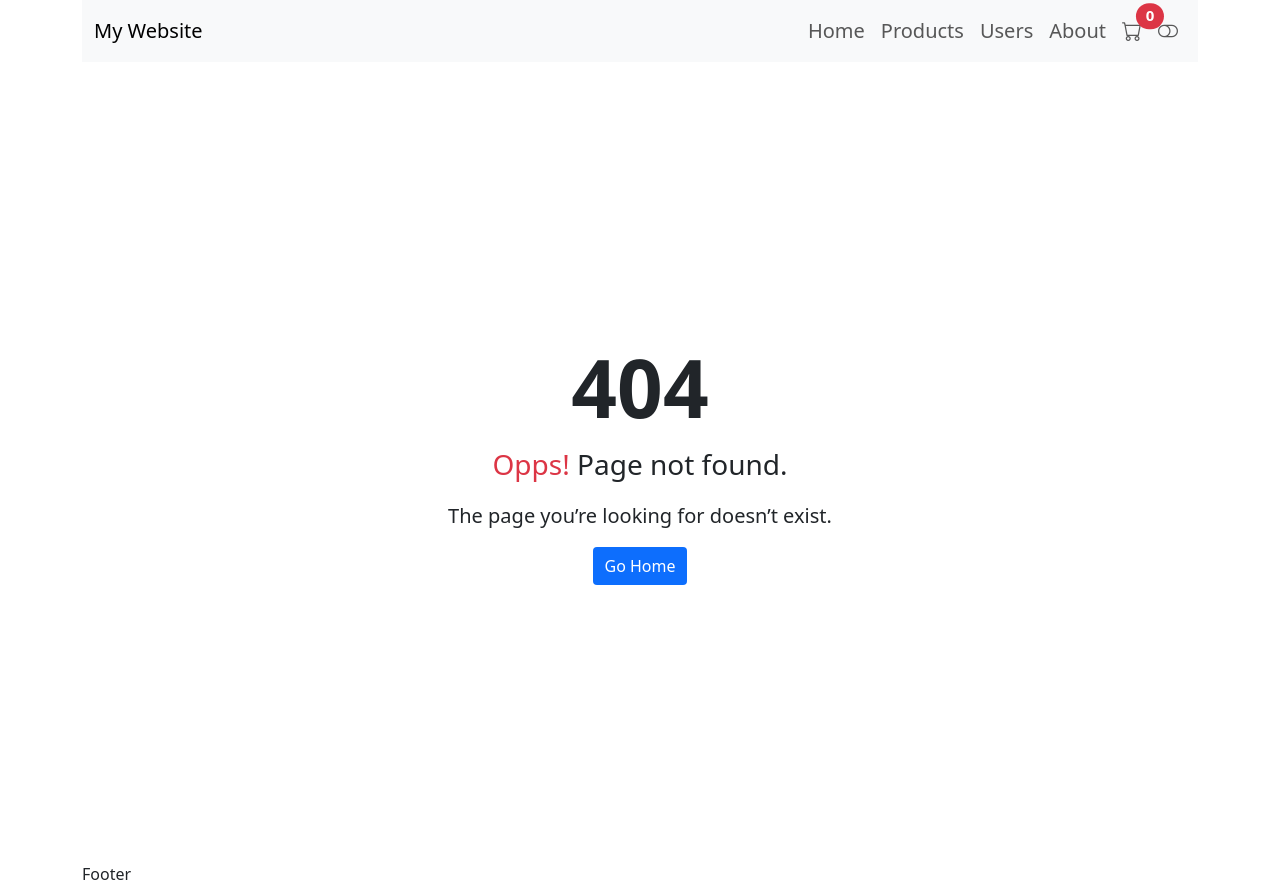
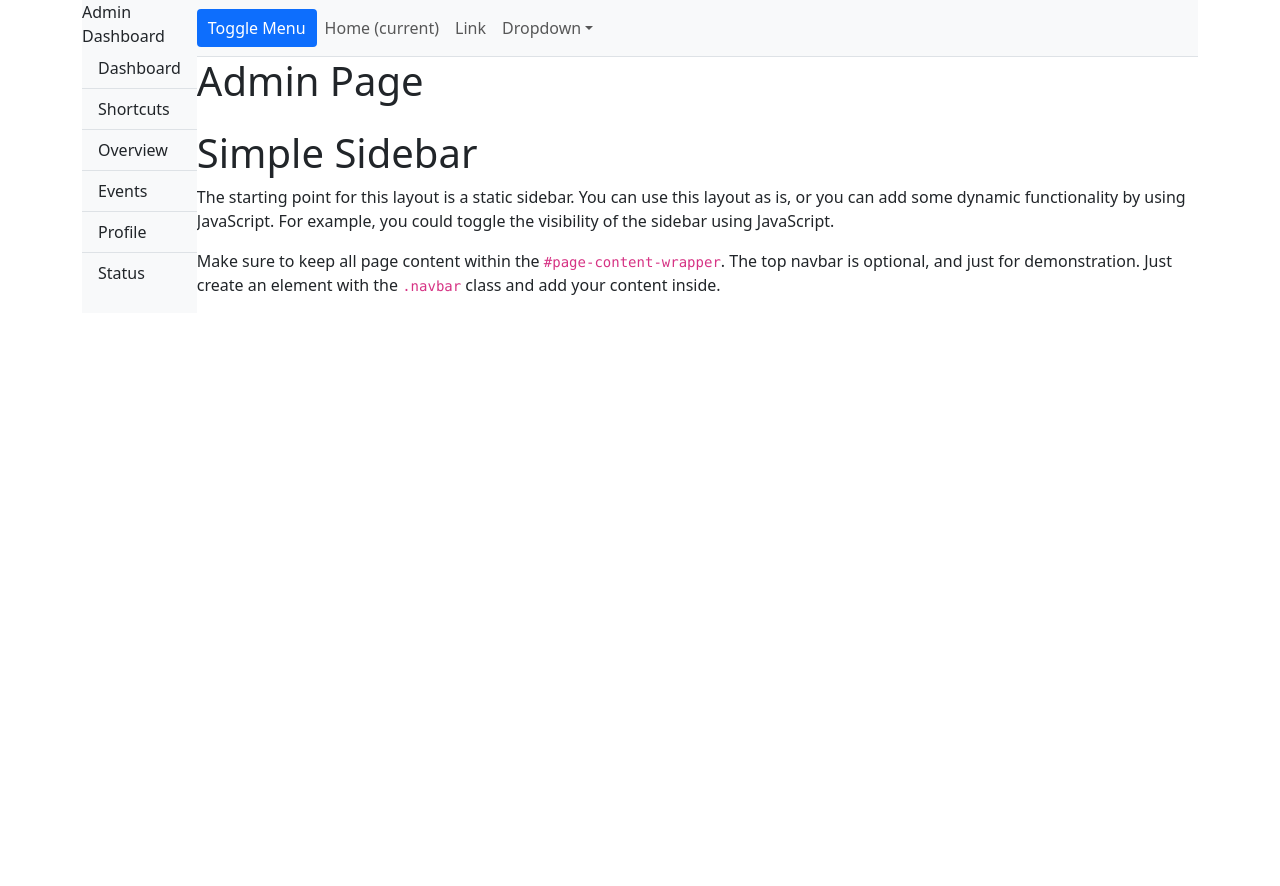
Before and after one commit to eminbasbayan/emlak-katilim-react-egitimi2, a React (Vite) app: page /admin in a window 1280 px wide. Before the commit this address had no page. After the commit the page ends 800 px from the top, so only its background shows below. Built offline with nearby package versions, Linux system fonts and the light colour scheme.

Commit message:
admin layout

```diff
--- a/src/App.jsx
+++ b/src/App.jsx
@@ -15,6 +15,8 @@
 import Error404 from "./pages/404Page";
 import ProductDetailsPage from "./pages/ProductDetailsPage";
 import { fethWithTimeout } from "./utils/fetchWithTimeout";
+import AdminPage from "./pages/Admin/AdminPage";
+import AdminLayout from "./layouts/AdminLayout";
 
 function App() {
   const { themeMode } = useContext(ThemeContext);
@@ -58,8 +60,22 @@
           element: <ProductDetailsPage />,
         },
         {
+          path: "/admin",
+          element: <AdminPage />,
+        },
+        {
           path: "*",
           element: <Error404 />,
+        },
+      ],
+    },
+    {
+      path: "/admin",
+      element: <AdminLayout />,
+      children: [
+        {
+          index: true,
+          element: <AdminPage />,
         },
       ],
     },
--- /dev/null
+++ b/src/components/Admin/Navbar.jsx
@@ -0,0 +1,66 @@
+const Navbar = () => {
+  return (
+    <nav className="navbar navbar-expand-lg navbar-light bg-light border-bottom">
+      <button className="btn btn-primary" id="menu-toggle">
+        Toggle Menu
+      </button>
+
+      <button
+        className="navbar-toggler"
+        type="button"
+        data-toggle="collapse"
+        data-target="#navbarSupportedContent"
+        aria-controls="navbarSupportedContent"
+        aria-expanded="false"
+        aria-label="Toggle navigation"
+      >
+        <span className="navbar-toggler-icon"></span>
+      </button>
+
+      <div className="collapse navbar-collapse" id="navbarSupportedContent">
+        <ul className="navbar-nav ml-auto mt-2 mt-lg-0">
+          <li className="nav-item active">
+            <a className="nav-link" href="#">
+              Home <span className="sr-only">(current)</span>
+            </a>
+          </li>
+          <li className="nav-item">
+            <a className="nav-link" href="#">
+              Link
+            </a>
+          </li>
+          <li className="nav-item dropdown">
+            <a
+              className="nav-link dropdown-toggle"
+              href="#"
+              id="navbarDropdown"
+              role="button"
+              data-toggle="dropdown"
+              aria-haspopup="true"
+              aria-expanded="false"
+            >
+              Dropdown
+            </a>
+            <div
+              className="dropdown-menu dropdown-menu-right"
+              aria-labelledby="navbarDropdown"
+            >
+              <a className="dropdown-item" href="#">
+                Action
+              </a>
+              <a className="dropdown-item" href="#">
+                Another action
+              </a>
+              <div className="dropdown-divider"></div>
+              <a className="dropdown-item" href="#">
+                Something else here
+              </a>
+            </div>
+          </li>
+        </ul>
+      </div>
+    </nav>
+  );
+};
+
+export default Navbar;
--- /dev/null
+++ b/src/components/Admin/Sidebar.jsx
@@ -0,0 +1,29 @@
+const Sidebar = () => {
+  return (
+    <div className="bg-light border-right" id="sidebar-wrapper">
+      <div className="sidebar-heading">Admin Dashboard </div>
+      <div className="list-group list-group-flush">
+        <a href="#" className="list-group-item list-group-item-action bg-light">
+          Dashboard
+        </a>
+        <a href="#" className="list-group-item list-group-item-action bg-light">
+          Shortcuts
+        </a>
+        <a href="#" className="list-group-item list-group-item-action bg-light">
+          Overview
+        </a>
+        <a href="#" className="list-group-item list-group-item-action bg-light">
+          Events
+        </a>
+        <a href="#" className="list-group-item list-group-item-action bg-light">
+          Profile
+        </a>
+        <a href="#" className="list-group-item list-group-item-action bg-light">
+          Status
+        </a>
+      </div>
+    </div>
+  );
+};
+
+export default Sidebar;
--- /dev/null
+++ b/src/layouts/AdminLayout.jsx
@@ -0,0 +1,19 @@
+import { Outlet } from "react-router-dom";
+import Navbar from "../components/Admin/Navbar";
+import Sidebar from "../components/Admin/Sidebar";
+
+const AdminLayout = () => {
+  return (
+    <div className="d-flex" id="wrapper">
+      <Sidebar />
+
+      <div id="page-content-wrapper">
+        <Navbar />
+
+        <Outlet />
+      </div>
+    </div>
+  );
+};
+
+export default AdminLayout;
--- /dev/null
+++ b/src/pages/Admin/AdminPage.jsx
@@ -0,0 +1,24 @@
+const AdminPage = () => {
+  return (
+    <div className="admin-page">
+      <h1>Admin Page</h1>
+      <div>
+        <h1 className="mt-4">Simple Sidebar</h1>
+        <p>
+          The starting point for this layout is a static sidebar. You can use
+          this layout as is, or you can add some dynamic functionality by using
+          JavaScript. For example, you could toggle the visibility of the
+          sidebar using JavaScript.
+        </p>
+        <p>
+          Make sure to keep all page content within the{" "}
+          <code>#page-content-wrapper</code>. The top navbar is optional, and
+          just for demonstration. Just create an element with the{" "}
+          <code>.navbar</code> class and add your content inside.
+        </p>
+      </div>
+    </div>
+  );
+};
+
+export default AdminPage;
```
